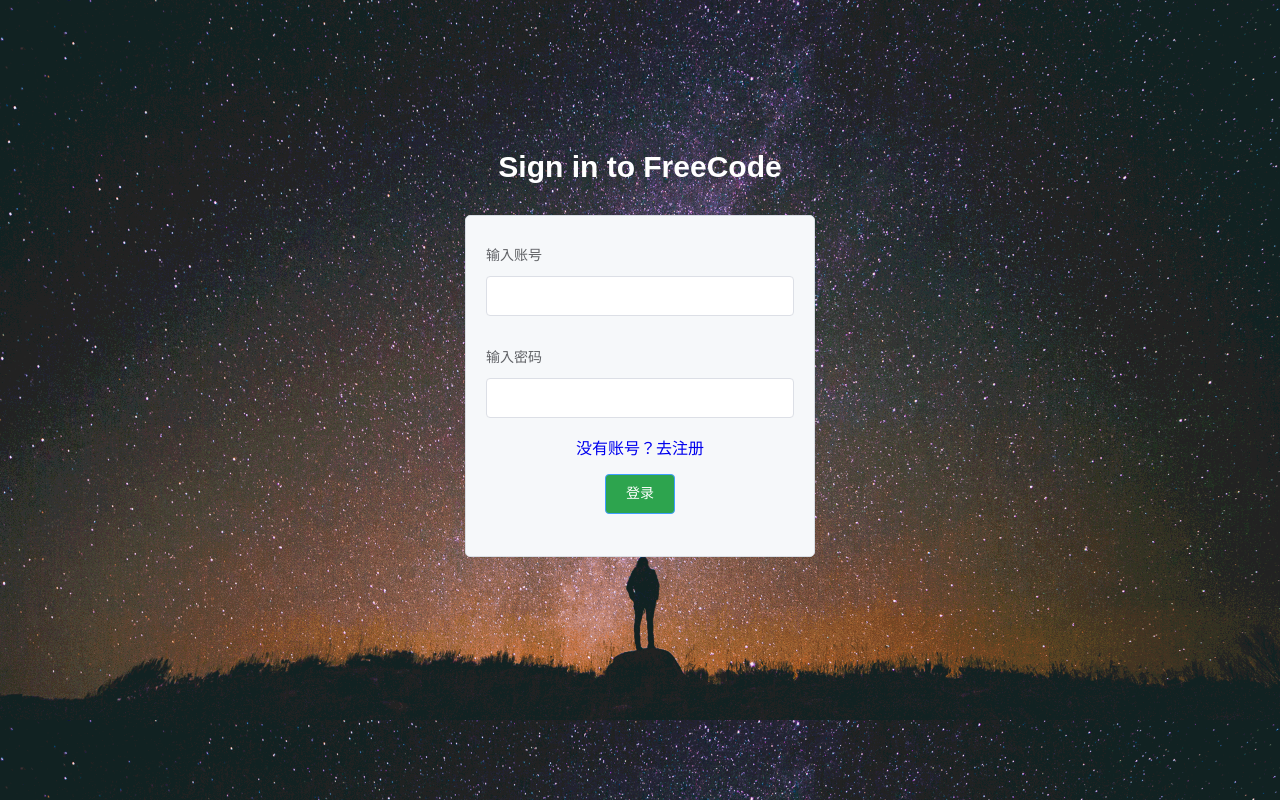
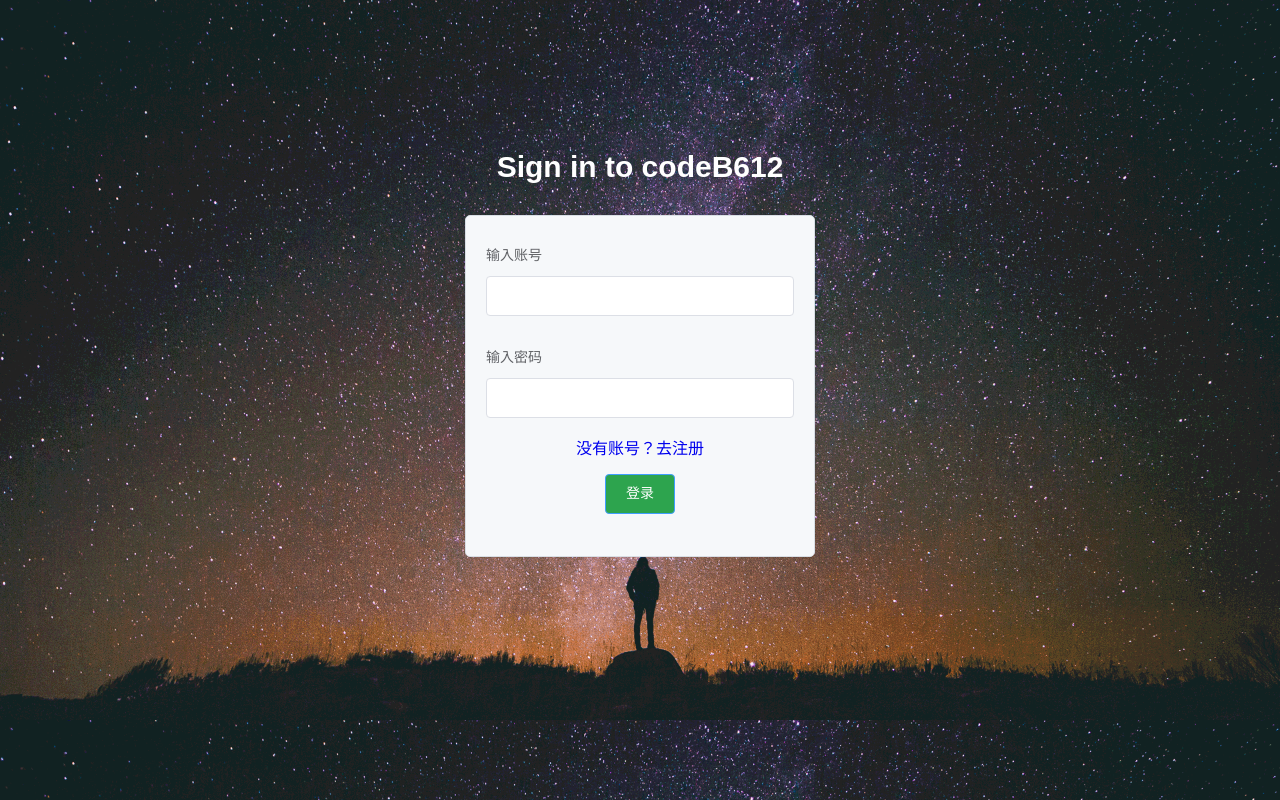
Before and after one commit to Pinkkker/freecoffee-page, a Vue app: page /#/signin in a window 1280 px wide. Built offline with nearby package versions, Linux system fonts and the light colour scheme.

Commit message:
codeB612 v1.3

```diff
--- a/package.json
+++ b/package.json
@@ -1,5 +1,5 @@
 {
-  "name": "freecode-vue2",
+  "name": "codeB612-vue2",
   "version": "0.1.0",
   "private": true,
   "scripts": {
--- a/src/views/Signin.vue
+++ b/src/views/Signin.vue
@@ -1,7 +1,7 @@
 <template>
   <div class="signup_box">
     <div class="h1_box">
-      <h1>Sign in to FreeCode</h1>
+      <h1>Sign in to codeB612</h1>
     </div>
 
     <el-form
--- a/src/views/Signup.vue
+++ b/src/views/Signup.vue
@@ -2,7 +2,7 @@
   <div class="signup_box">
     <div>
       <div class="txth1">
-        <h1>Sign up to FreeCode</h1>
+        <h1>Sign up to codeB612</h1>
       </div>
 
       <el-form
```
